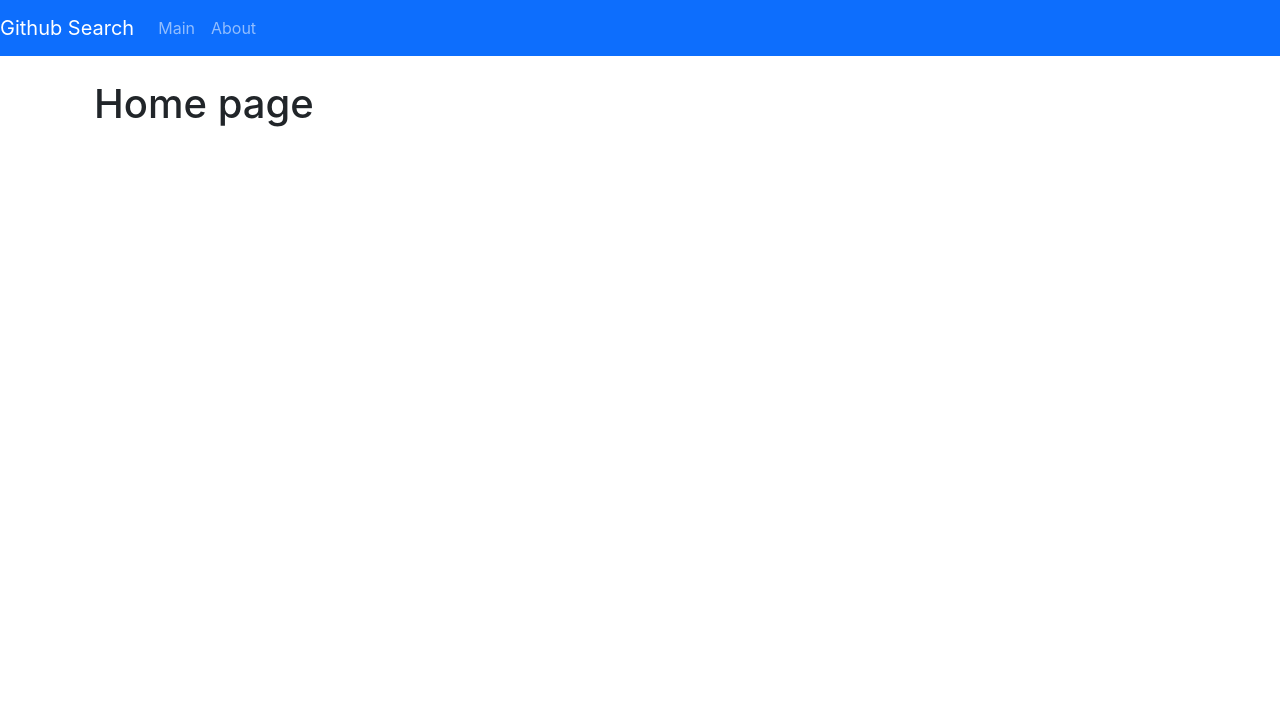
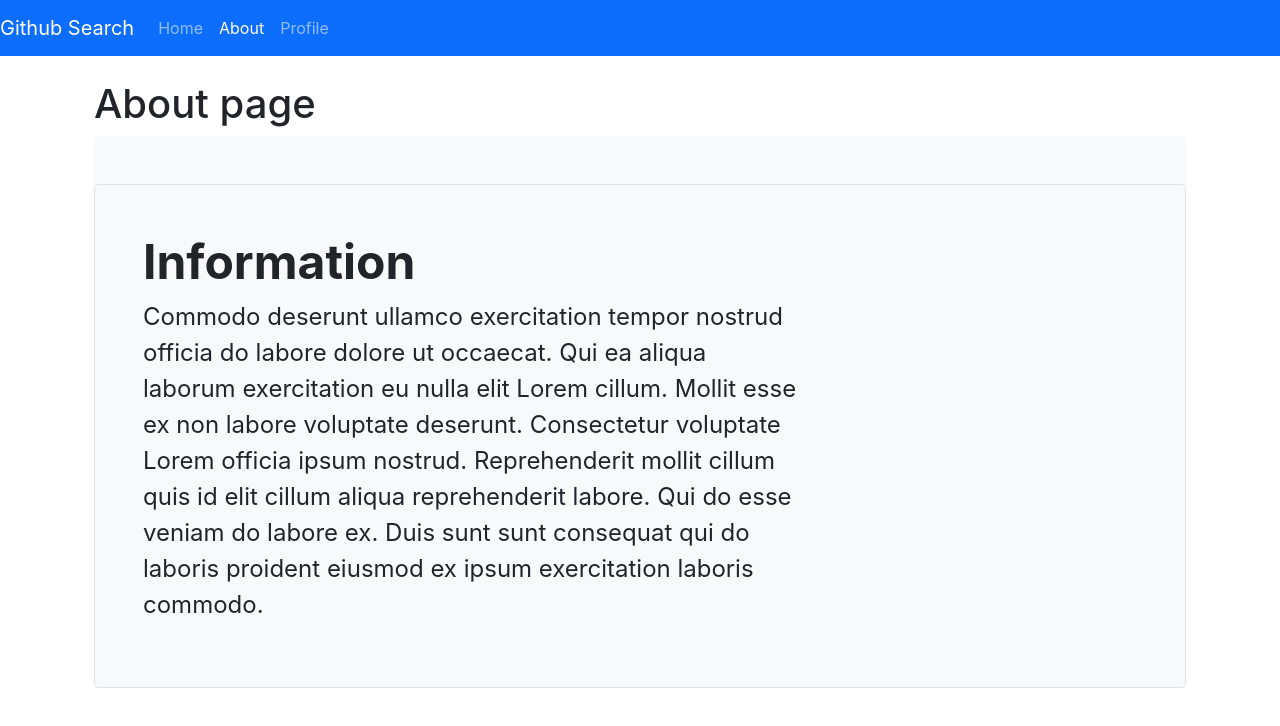
Before and after one commit to ElizabethVlasenko/react-hooks, a React (Create React App) app: page /about in a window 1280 px wide. Shown: the top 726 px of the page. Built offline with nearby package versions, Linux system fonts and the light colour scheme.

Commit message:
Added React Router

```diff
--- a/package.json
+++ b/package.json
@@ -10,6 +10,7 @@
     "node-sass": "^7.0.1",
     "react": "^18.0.0",
     "react-dom": "^18.0.0",
+    "react-router-dom": "^6.3.0",
     "react-scripts": "5.0.1",
     "web-vitals": "^2.1.4"
   },
--- a/src/App.js
+++ b/src/App.js
@@ -1,15 +1,23 @@
 import React from "react";
+import { BrowserRouter, Routes, Route, Navigate } from "react-router-dom";
 import { Navbar } from "./components/Navbar";
+import { About } from "./pages/About";
 import { Home } from "./pages/Home";
+import { Profile } from "./pages/Profile";
 
 function App() {
   return (
-    <React.Fragment>
+    <BrowserRouter>
       <Navbar />
       <div className="container pt-4">
-        <Home />
+        <Routes>
+          <Route path="/about" element={<About />} />
+          <Route path="/profile:name" exact element={<Profile />} />
+          <Route path="/" element={<Home />} />
+          <Route path="*" element={<Navigate replace to="/" />} />
+        </Routes>
       </div>
-    </React.Fragment>
+    </BrowserRouter>
   );
 }
 
--- a/src/components/Navbar.js
+++ b/src/components/Navbar.js
@@ -1,18 +1,24 @@
 import React from "react";
+import { NavLink } from "react-router-dom";
 
 export const Navbar = () => (
   <nav className="navbar navbar-dark bg-primary navbar-expand-lg">
     <div className="navbar-brand">Github Search</div>
     <ul className="navbar-nav">
       <li className="navbar-item">
-        <a className="nav-link" href="/main">
-          Main
-        </a>
+        <NavLink to="/" exact="true" className="nav-link">
+          Home
+        </NavLink>
       </li>
       <li className="navbar-item">
-        <a className="nav-link" href="/about">
+        <NavLink to="/about" exact="true" className="nav-link">
           About
-        </a>
+        </NavLink>
+      </li>
+      <li className="navbar-item">
+        <NavLink to="/profile" className="nav-link">
+          Profile
+        </NavLink>
       </li>
     </ul>
   </nav>
--- a/src/pages/About.js
+++ b/src/pages/About.js
@@ -4,6 +4,24 @@ export const About = () => {
   return (
     <div className="container">
       <h1>About page</h1>
+      <div className="pt-5 mb-4 bg-light rounded-3">
+        <div className="p-5 container-fluid py-5 bg-light border rounded-3">
+          <h1 className="display-5 fw-bold">Information</h1>
+          <p className="col-md-8 fs-4">
+            Commodo deserunt ullamco exercitation tempor nostrud officia do
+            labore dolore ut occaecat. Qui ea aliqua laborum exercitation eu
+            nulla elit Lorem cillum. Mollit esse ex non labore voluptate
+            deserunt. Consectetur voluptate Lorem officia ipsum nostrud.
+            Reprehenderit mollit cillum quis id elit cillum aliqua reprehenderit
+            labore. Qui do esse veniam do labore ex. Duis sunt sunt consequat
+            qui do laboris proident eiusmod ex ipsum exercitation laboris
+            commodo.
+          </p>
+          {/* <button className="btn btn-primary btn-lg" type="button">
+            Example button
+          </button> */}
+        </div>
+      </div>
     </div>
   );
 };
--- a/src/pages/Profile.js
+++ b/src/pages/Profile.js
@@ -0,0 +1,9 @@
+import React from "react";
+
+export const Profile = () => {
+  return (
+    <div className="container">
+      <h1>Profile page</h1>
+    </div>
+  );
+};
```
Also changed, not shown: 1 other file (tests, documents, lock files or other folders).
